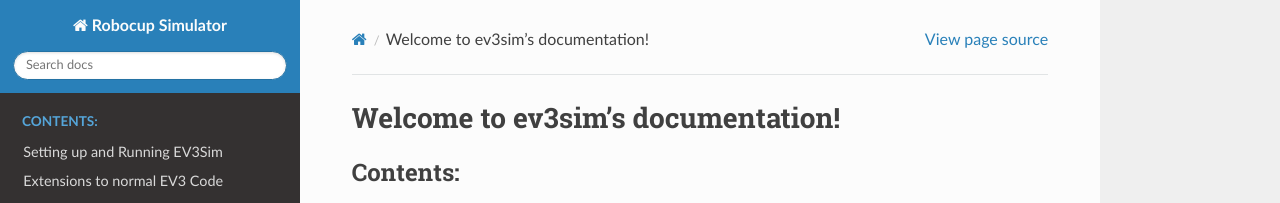
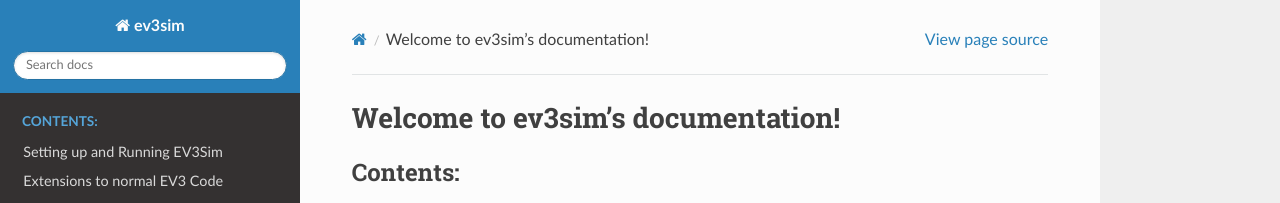
Before and after one commit to MelbourneHighSchoolRobotics/ev3sim, a Sphinx documentation site: the page built from docs/index.rst, in a window 1280 px wide. Shown: the top 203 px of the page. Built offline with Sphinx 7.4.7 and the Read the Docs theme 2.0.0, drawn with Linux system fonts in a browser that asks for light colours.

Commit message:
Update conf.py

```diff
--- a/docs/conf.py
+++ b/docs/conf.py
@@ -23,7 +23,7 @@
 
 # -- Project information -----------------------------------------------------
 
-project = 'Robocup Simulator'
+project = 'ev3sim'
 copyright = '2020, Jackson Goerner, James Bui, Richard Huang, Angus Trau, Peter Drew'
 author = 'Jackson Goerner, James Bui, Richard Huang, Angus Trau, Peter Drew'
 
```
